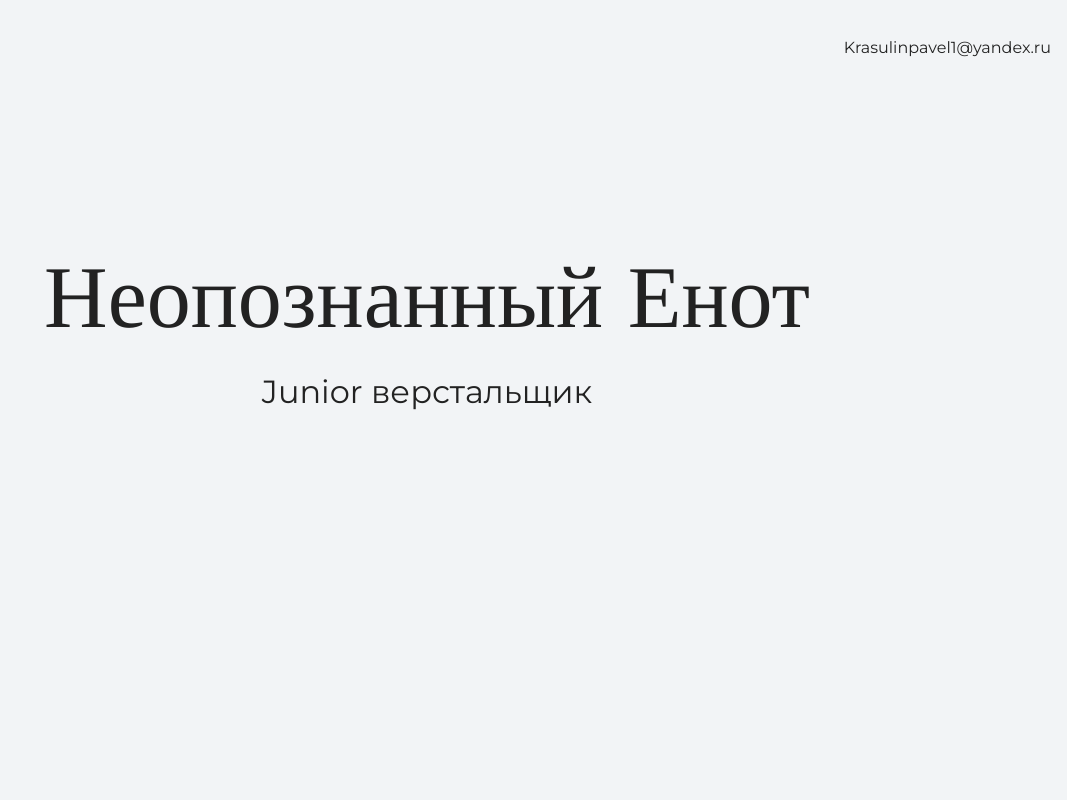
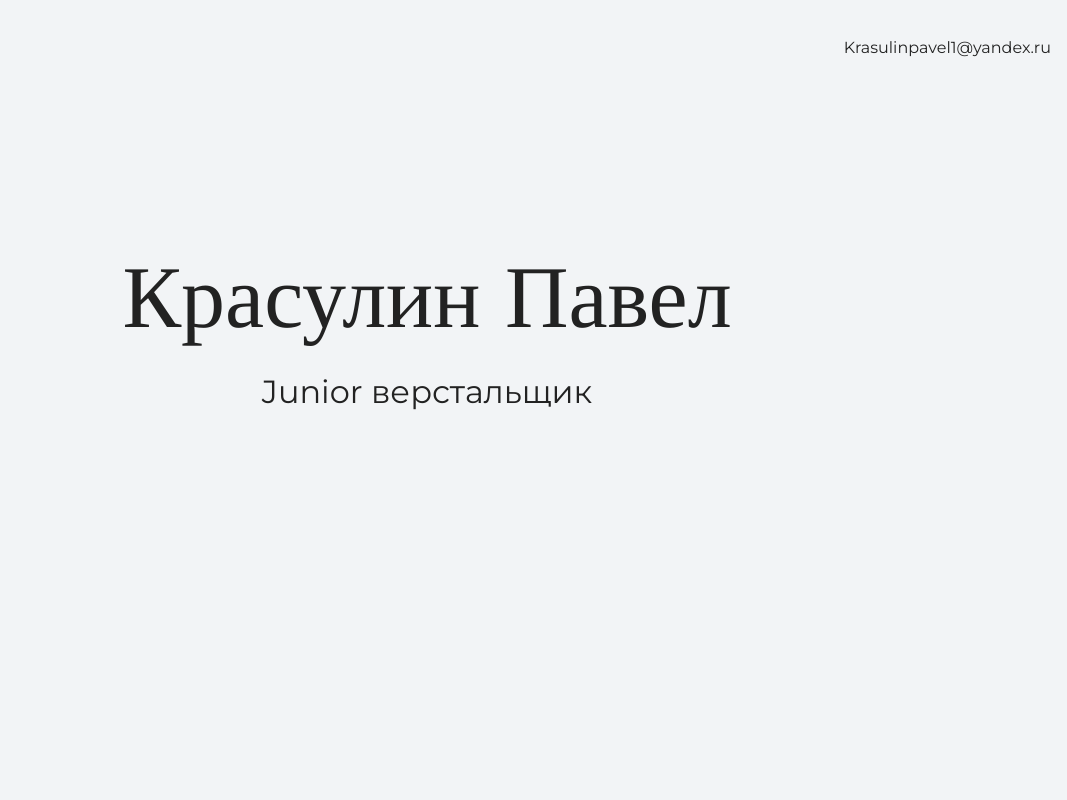
Before and after one commit to pavelkrasulin/my-site, a plain HTML site: page index.html in a window 1280 px wide. Shown: the top 800 px of the page, without its empty margins (213-1280 px from the left). Drawn offline with nearby package versions, Linux system fonts and the light colour scheme.

Commit message:
Изменяет название в шапке

```diff
--- a/index.html
+++ b/index.html
@@ -17,7 +17,7 @@
 
     <section class="hero-image">
       <div class="container">
-        <h1 class="heading">Неопознанный Енот</h1>
+        <h1 class="heading">Красулин Павел</h1>
         <p>Junior верстальщик</p>
       </div>
     </section>
```
